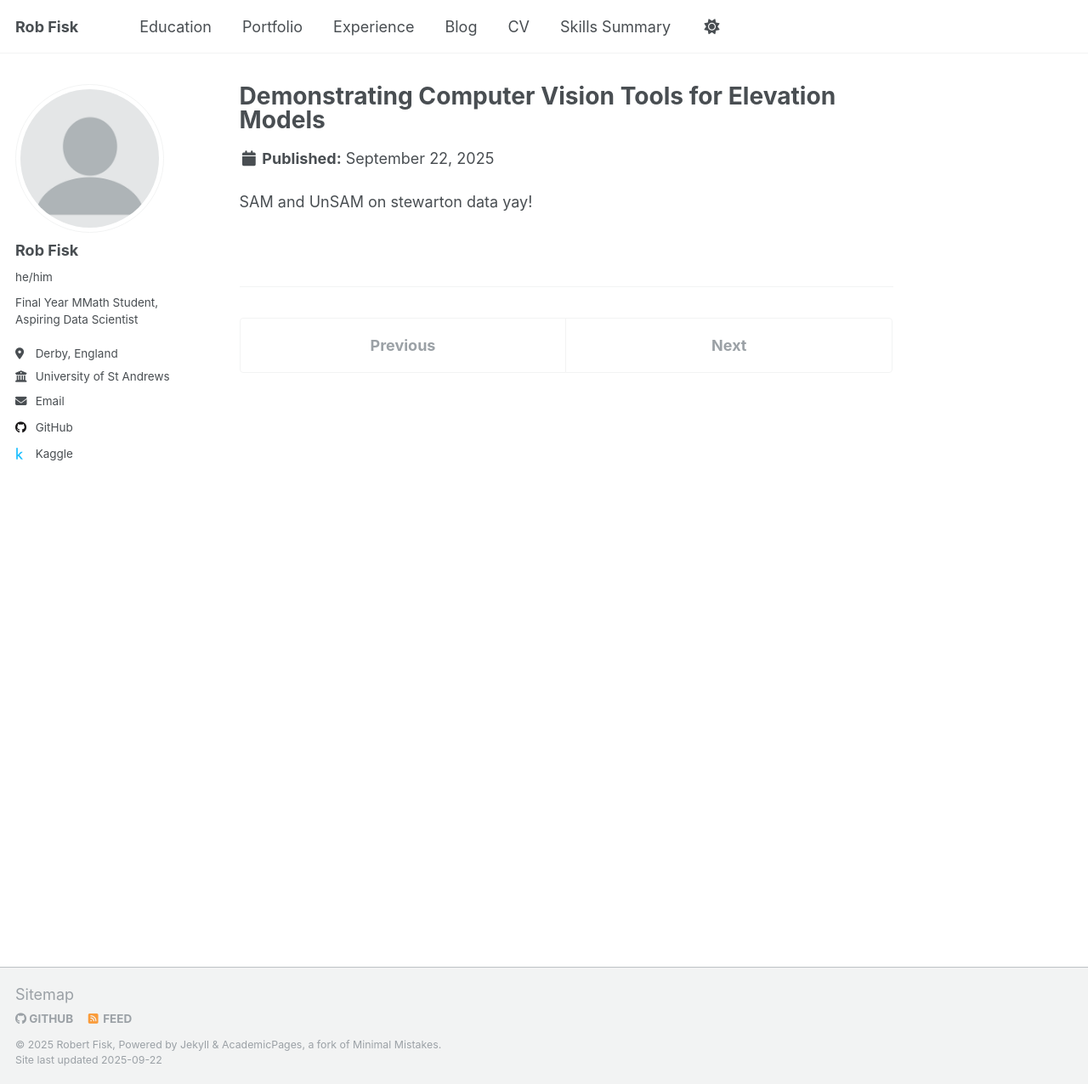
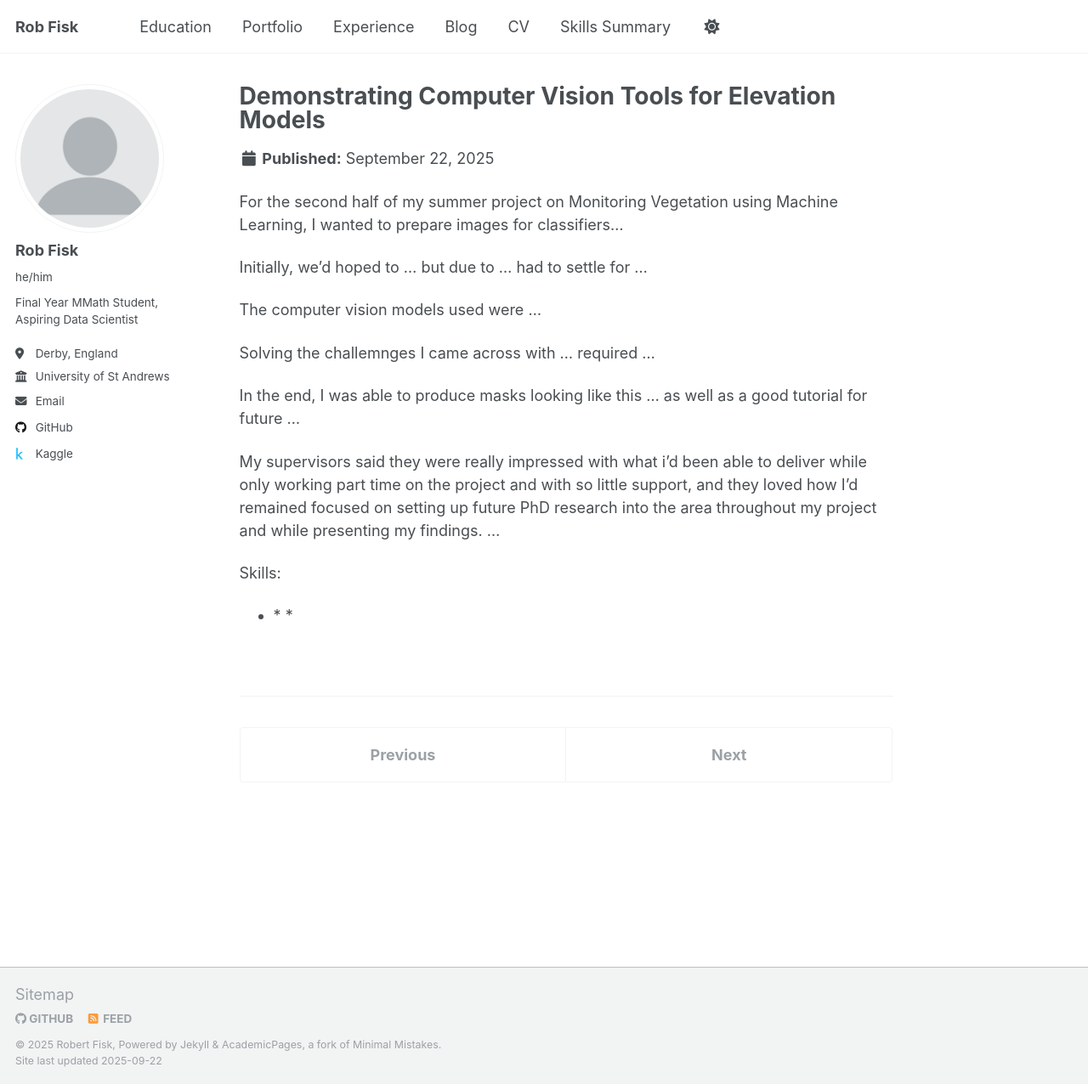
Before and after one commit to RobFisk/robfisk.github.io, a Jekyll site: the page built from _portfolio/Segmentation-Demos.md, in a window 1280 px wide and 1276 px high. Shown: the whole window at 85% size. Built offline with Jekyll 4.4.1, drawn with Linux system fonts in a browser that asks for light colours; a script that is not in the unit is left out.

Commit message:
basic structure for portfolio posts

```diff
--- a/_portfolio/Segmentation-Demos.md
+++ b/_portfolio/Segmentation-Demos.md
@@ -4,4 +4,19 @@ excerpt: "Part of a summer project on using machine learning to identify plant s
 collection: portfolio
 ---
 
-SAM and UnSAM on stewarton data yay!
+For the second half of my summer project on Monitoring Vegetation using Machine Learning, I wanted to prepare images for classifiers...
+
+Initially, we'd hoped to ... but due to ... had to settle for ...
+
+The computer vision models used were ...
+
+Solving the challemnges I came across with ... required ...
+
+In the end, I was able to produce masks looking like this ... as well as a good tutorial for future ...
+
+My supervisors said they were really impressed with what i'd been able to deliver while only working part time on the project and with so little support, and they loved how I'd remained focused on setting up future PhD research into the area throughout my project and while presenting my findings. ...
+
+Skills:
+ *
+ *
+ *
```
Also changed, not shown: _experience/2_DataAnnotation.md (+2 -3 lines), _portfolio/ABSA-Guardian.md (added, +20 -0 lines), _portfolio/Census-EDA.md (+14 -1 lines), _portfolio/LIDAR-Pipeline.md (+10 -1 lines).
